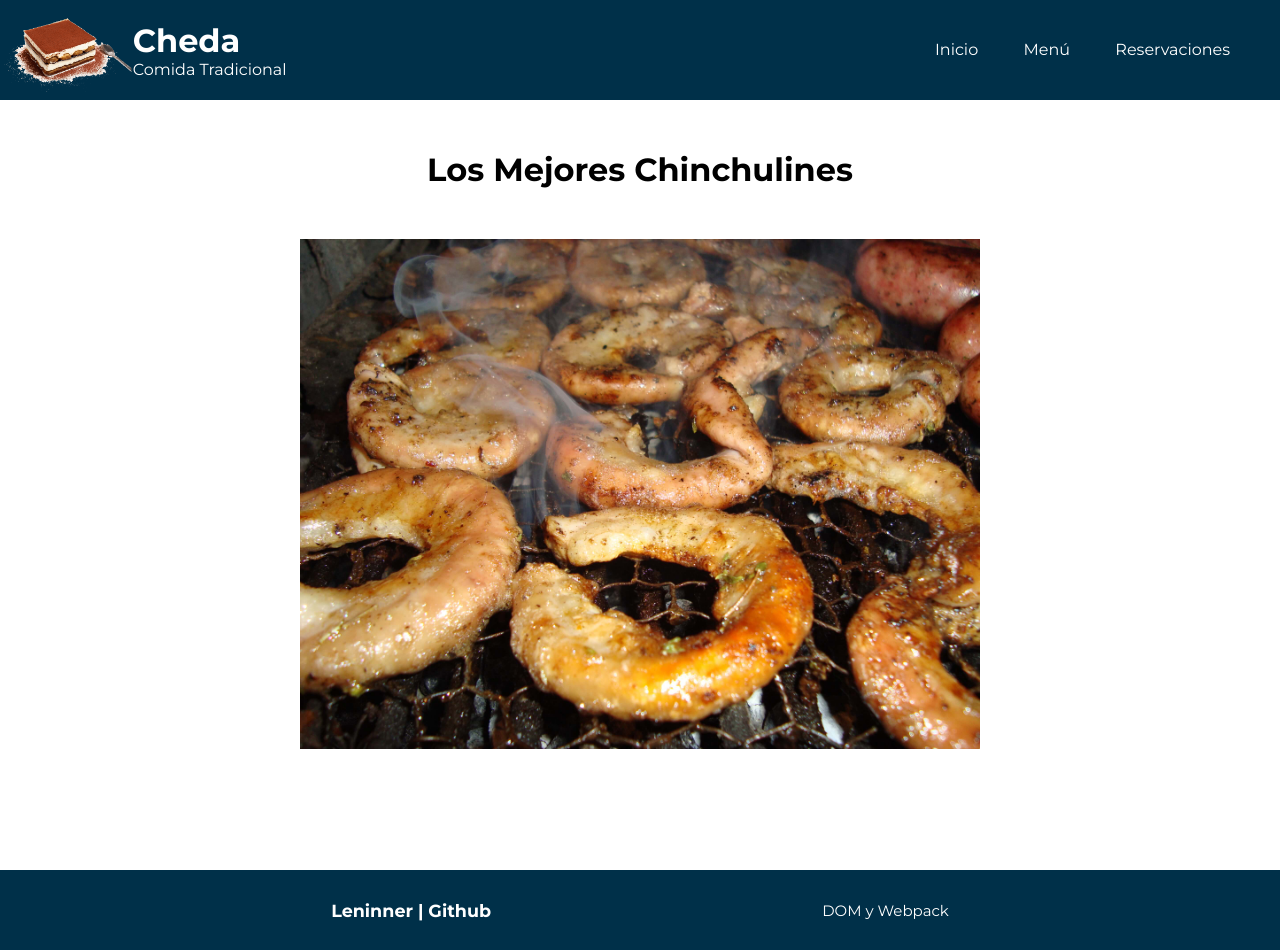
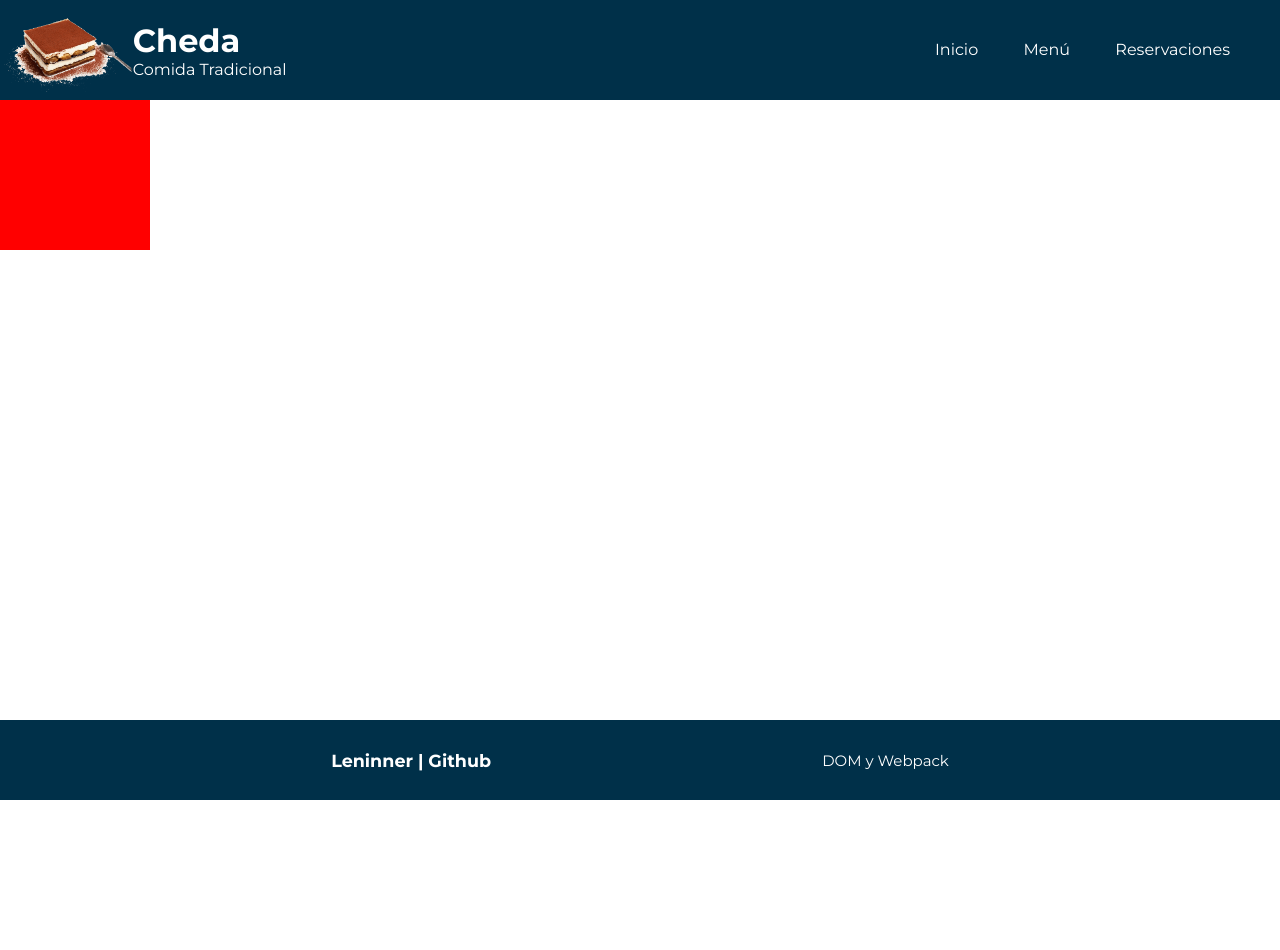
Before and after one commit to Leninner/restaurantPage, a website built with webpack: page dist/index.html in a window 1280 px wide. Both pictures are taken after a click on the link "Menú". After the commit the page ends 800 px from the top, so only its background shows below. Built offline with nearby package versions, Linux system fonts and the light colour scheme.

Commit message:
Añado la manera de intercambiar entre pestañas del sitio web

```diff
--- a/src/index.js
+++ b/src/index.js
@@ -2,17 +2,19 @@ import { doHeader, doFooter, doBody } from "./home.js";
 import "./style.css";
 import icon from "./Images/icon.png";
 import image from "./Images/main.jpg";
+import doMenu from "./menu.js";
+
+const contenedor = document.querySelector("#content");
 
 doHeader(icon);
 doFooter();
-doBody(image);
 
 const btnInicio = document.querySelector("#btnInicio"),
     btnReservation = document.querySelector("#btnReservation"),
     btnMenu = document.querySelector("#btnMenu");
 
 btnInicio.addEventListener("click", () => {
-    alert("Esta es la página de Inicio");
+    doBody(image);
 });
 
 btnReservation.addEventListener("click", () => {
@@ -20,5 +22,5 @@ btnReservation.addEventListener("click", () => {
 });
 
 btnMenu.addEventListener("click", () => {
-    alert("Esta es la página del Menú");
+    doMenu();
 });
--- a/src/menu.js
+++ b/src/menu.js
@@ -0,0 +1,12 @@
+const contenedor = document.querySelector("#content");
+
+function doMenu() {
+    let div = document.createElement("div");
+    div.style.height = "150px";
+    div.style.width = "150px";
+    div.style.background = "Red";
+
+    contenedor.appendChild(div);
+}
+
+export default doMenu;
--- a/src/style.css
+++ b/src/style.css
@@ -7,6 +7,7 @@
 #content {
     min-height: 100%;
     position: relative;
+    min-height: 100vh;
 }
 
 .header {
```
Also changed, not shown: dist/main.js.
